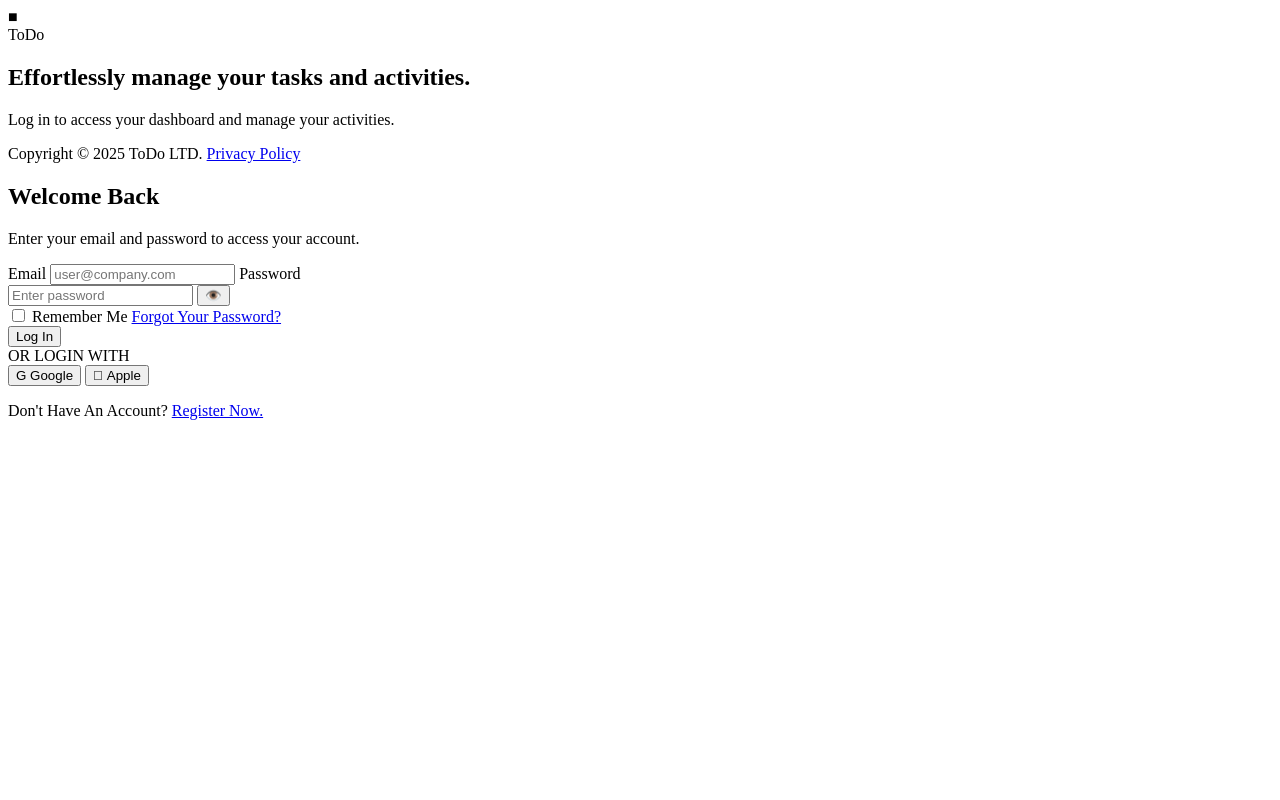
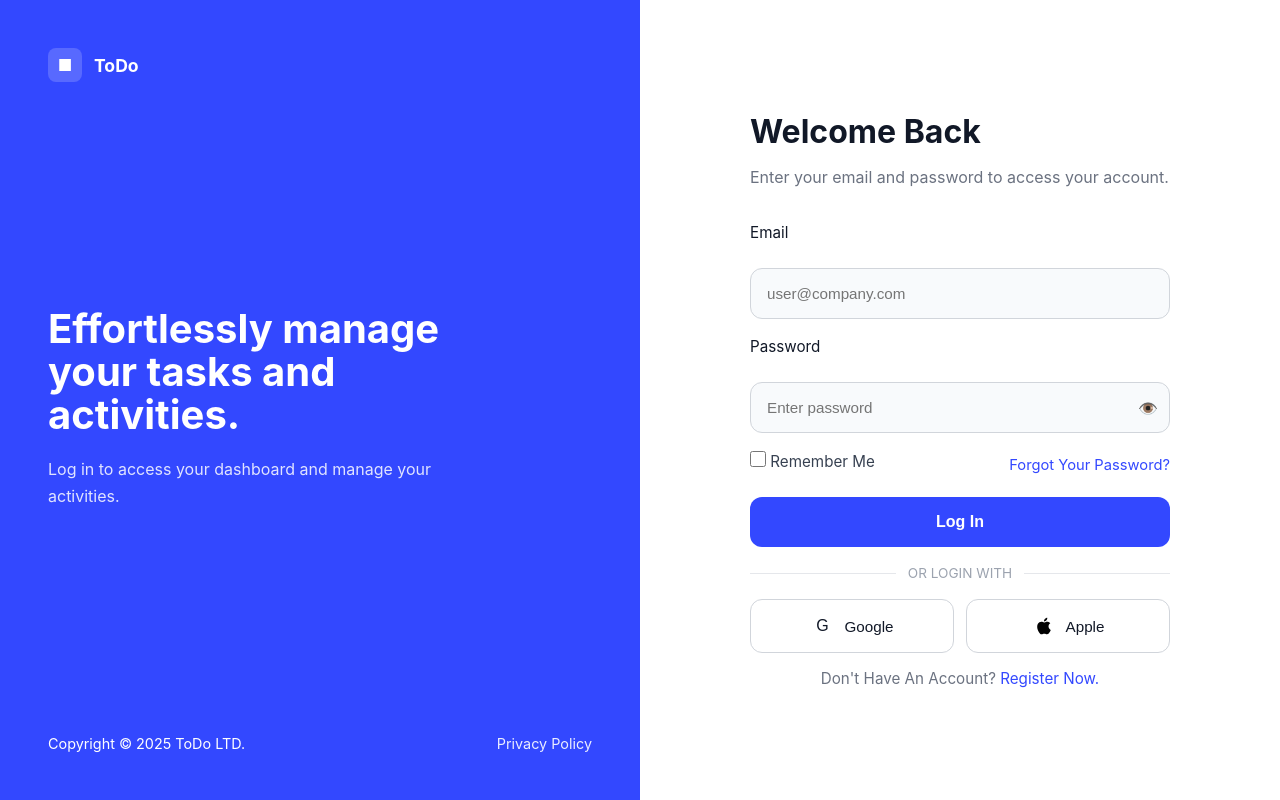
Before and after one commit to RenatoTSilva4/sistema_ToDo_Frello, a plain HTML site: page index.html in a window 1280 px wide. Drawn offline with Linux system fonts and the light colour scheme.

Commit message:
Tarefa 2
Estrutura CSS da pagina completa e mais alguns ajustes na index, e adicionado a pasta assets.

```diff
--- a/index.html
+++ b/index.html
@@ -63,7 +63,9 @@
                 Google
               </button>
               <button type="button" class="botao-social">
-                <span class="icone-social"></span>
+                <span class="icone-social" aria-hidden="true">
+                  <img src="./assets/apple-logo-svgrepo-com.svg" alt="Apple">
+                </span>
                 Apple
               </button>
             </div>
--- a/styles.css
+++ b/styles.css
@@ -0,0 +1,335 @@
+* {
+    margin: 0;
+    padding: 0;
+    box-sizing: border-box;
+}
+
+html, body {
+    min-height: 100%;
+}
+
+body {
+    font-family: Inter, Arial, sans-serif;
+    background: #f5f7fb;
+    color: #1f2937;
+}
+
+.pagina-principal {
+    display: flex;
+    min-height: 100vh;
+    overflow: hidden;
+}
+
+.painel {
+    width: 50%;
+    display: flex;
+    flex-direction: column;
+    justify-content: space-between;
+    padding: 48px;
+}
+
+.painel-esquerdo {
+    background: #3348ff;
+    color: #ffffff;
+}
+
+.marca {
+    display: flex;
+    align-items: center;
+    gap: 12px;
+    font-weight: 700;
+    font-size: 1rem;
+}
+
+.icone-marca {
+    width: 34px;
+    height: 34px;
+    border-radius: 8px;
+    background: rgba(255, 255, 255, 0.18);
+    display: grid;
+    place-items: center;
+    font-size: 1rem;
+}
+
+.nome-marca {
+    font-size: 1.1rem;
+}
+
+.conteudo-painel {
+    max-width: 420px;
+}
+
+.conteudo-painel h1 {
+    font-size: 2.5rem;
+    line-height: 1.08;
+    margin-bottom: 20px;
+}
+
+.conteudo-painel p {
+    color: rgba(255, 255, 255, 0.85);
+    font-size: 1rem;
+    line-height: 1.7;
+    max-width: 420px;
+}
+
+.rodape-painel {
+    display: flex;
+    justify-content: space-between;
+    align-items: center;
+    font-size: 0.9rem;
+    gap: 16px;
+    flex-wrap: wrap;
+}
+
+.rodape-painel a {
+    color: rgba(255, 255, 255, 0.9);
+    text-decoration: none;
+}
+
+.rodape-painel a:hover {
+    text-decoration: underline;
+}
+
+.painel-direito {
+    background: #ffffff;
+    color: #111827;
+    align-items: center;
+}
+
+.caixa-login {
+    width: 100%;
+    max-width: 420px;
+    margin: auto;
+}
+
+.cabecalho-login h2 {
+    font-size: 2rem;
+    margin-bottom: 12px;
+}
+
+.cabecalho-login p {
+    color: #6b7280;
+    line-height: 1.75;
+}
+
+.formulario-login {
+    margin-top: 32px;
+    display: grid;
+    gap: 18px;
+}
+
+.formulario-login label {
+    font-size: 0.95rem;
+    margin-bottom: 8px;
+    display: block;
+}
+
+.formulario-login input[type="email"],
+.formulario-login input[type="password"] {
+    width: 100%;
+    padding: 16px 16px;
+    border: 1px solid #d1d5db;
+    border-radius: 12px;
+    font-size: 0.95rem;
+    background: #f8fafc;
+    color: #111827;
+}
+
+.campo-senha {
+    position: relative;
+}
+
+.campo-senha input {
+    padding-right: 52px;
+}
+
+.alternar-senha {
+    position: absolute;
+    right: 12px;
+    top: 50%;
+    transform: translateY(-50%);
+    background: transparent;
+    border: none;
+    font-size: 1rem;
+    cursor: pointer;
+    color: #6b7280;
+}
+
+.linha-formulario {
+    display: flex;
+    justify-content: space-between;
+    align-items: center;
+    gap: 12px;
+    flex-wrap: wrap;
+}
+
+.rotulo-checkbox {
+    display: inline-flex;
+    align-items: center;
+    gap: 8px;
+    font-size: 0.92rem;
+    color: #374151;
+}
+
+.rotulo-checkbox input {
+    width: 16px;
+    height: 16px;
+}
+
+.link-esqueci {
+    color: #3348ff;
+    text-decoration: none;
+    font-size: 0.92rem;
+}
+
+.link-esqueci:hover {
+    text-decoration: underline;
+}
+
+.botao-principal {
+    width: 100%;
+    padding: 16px;
+    border: none;
+    border-radius: 12px;
+    background: #3348ff;
+    color: #ffffff;
+    font-size: 1rem;
+    font-weight: 600;
+    cursor: pointer;
+}
+
+.divisor {
+    display: flex;
+    align-items: center;
+    gap: 12px;
+    color: #9ca3af;
+    font-size: 0.85rem;
+}
+
+.divisor::before,
+.divisor::after {
+    content: "";
+    flex: 1;
+    height: 1px;
+    background: #e5e7eb;
+}
+
+.botoes-sociais {
+    display: grid;
+    grid-template-columns: repeat(2, minmax(0, 1fr));
+    gap: 12px;
+}
+
+.botao-social {
+    display: flex;
+    align-items: center;
+    justify-content: center;
+    gap: 10px;
+    padding: 14px 16px;
+    border: 1px solid #d1d5db;
+    border-radius: 12px;
+    background: #ffffff;
+    color: #111827;
+    font-size: 0.95rem;
+    cursor: pointer;
+}
+
+.icone-social {
+    width: 24px;
+    height: 24px;
+    display: inline-flex;
+    align-items: center;
+    justify-content: center;
+    line-height: 0;
+    font-size: 1rem;
+}
+
+.icone-social img,
+.icone-social svg {
+    width: 20px;
+    height: 20px;
+    display: block;
+}
+
+.texto-registro {
+    text-align: center;
+    color: #6b7280;
+    font-size: 0.95rem;
+    margin-top: 16px;
+}
+
+.texto-registro a {
+    color: #3348ff;
+    text-decoration: none;
+}
+
+.texto-registro a:hover {
+    text-decoration: underline;
+}
+
+@media (max-width: 1024px) {
+    .conteudo-painel h1 {
+        font-size: 2.1rem;
+    }
+}
+
+@media (max-width: 768px) {
+    .pagina-principal {
+        flex-direction: column;
+    }
+
+    .painel {
+        width: 100%;
+        padding: 32px 24px;
+    }
+
+    .painel-esquerdo {
+        min-height: 320px;
+    }
+
+    .painel-direito {
+        min-height: auto;
+    }
+
+    .conteudo-painel h1 {
+        font-size: 1.9rem;
+    }
+
+    .caixa-login {
+        max-width: 100%;
+    }
+
+    .botoes-sociais {
+        grid-template-columns: 1fr;
+    }
+
+    .linha-formulario {
+        flex-direction: column;
+        align-items: stretch;
+    }
+
+    .link-esqueci {
+        text-align: right;
+        width: 100%;
+    }
+}
+
+@media (max-width: 480px) {
+    .painel {
+        padding: 24px 16px;
+    }
+
+    .conteudo-painel h1 {
+        font-size: 1.7rem;
+    }
+
+    .formulario-login input[type="email"],
+    .formulario-login input[type="password"] {
+        padding: 14px 14px;
+    }
+
+    .botao-principal,
+    .botao-social {
+        padding: 14px 16px;
+    }
+}
```
Also changed, not shown: assets/apple-logo-svgrepo-com.svg (added).
